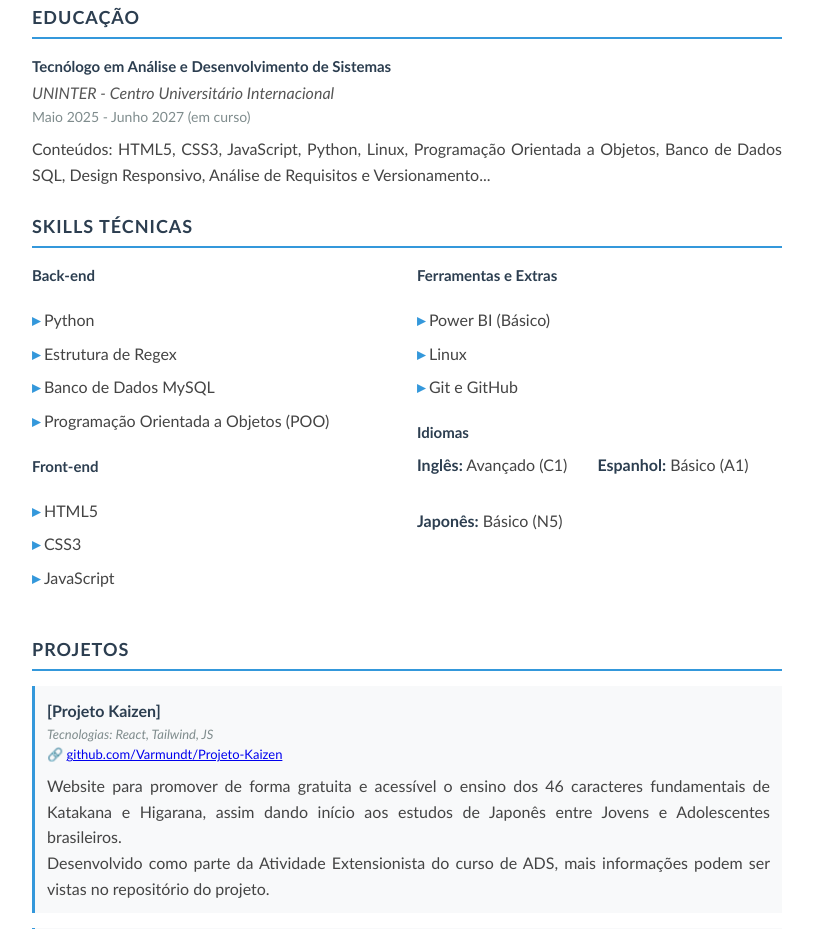
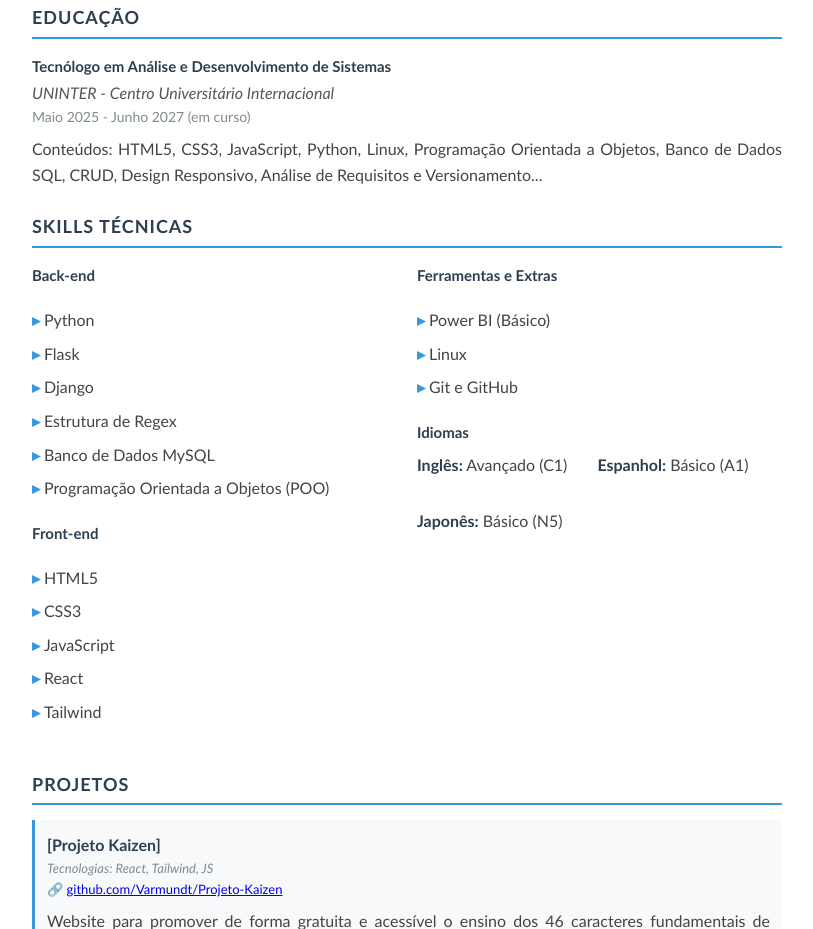
Before and after one commit to Varmundt/curriculum-vitae, a plain HTML site: page index.html in a window 1280 px wide. Shown: the part 450-1379 px from the top of the page, without its empty margins (233-1046 px from the left). Drawn offline with Linux system fonts and the light colour scheme.

Commit message:
Adição de novas skills no currículo

```diff
--- a/index.html
+++ b/index.html
@@ -34,7 +34,7 @@
                 <div class="item-subtitle">UNINTER - Centro Universitário Internacional</div>
                 <div class="item-date">Maio 2025 - Junho 2027 (em curso)</div>
                 <div class="item-description">
-                    Conteúdos: HTML5, CSS3, JavaScript, Python, Linux, Programação Orientada a Objetos, Banco de Dados SQL, Design Responsivo, Análise de Requisitos e Versionamento...
+                    Conteúdos: HTML5, CSS3, JavaScript, Python, Linux, Programação Orientada a Objetos, Banco de Dados SQL, CRUD, Design Responsivo, Análise de Requisitos e Versionamento...
                 </div>
             </div>
         </div>
@@ -47,6 +47,8 @@
                         <div class="skill-category-title">Back-end</div>
                         <ul class="skill-list">
                             <li>Python</li>
+                            <li>Flask</li>
+                            <li>Django</li>
                             <li>Estrutura de Regex</li>
                             <li>Banco de Dados MySQL</li>
                             <li>Programação Orientada a Objetos (POO)</li>
@@ -59,6 +61,8 @@
                             <li>HTML5</li>
                             <li>CSS3</li>
                             <li>JavaScript</li>
+                            <li>React</li>
+                            <li>Tailwind</li>
                         </ul>
                     </div>
                 </div>
```
